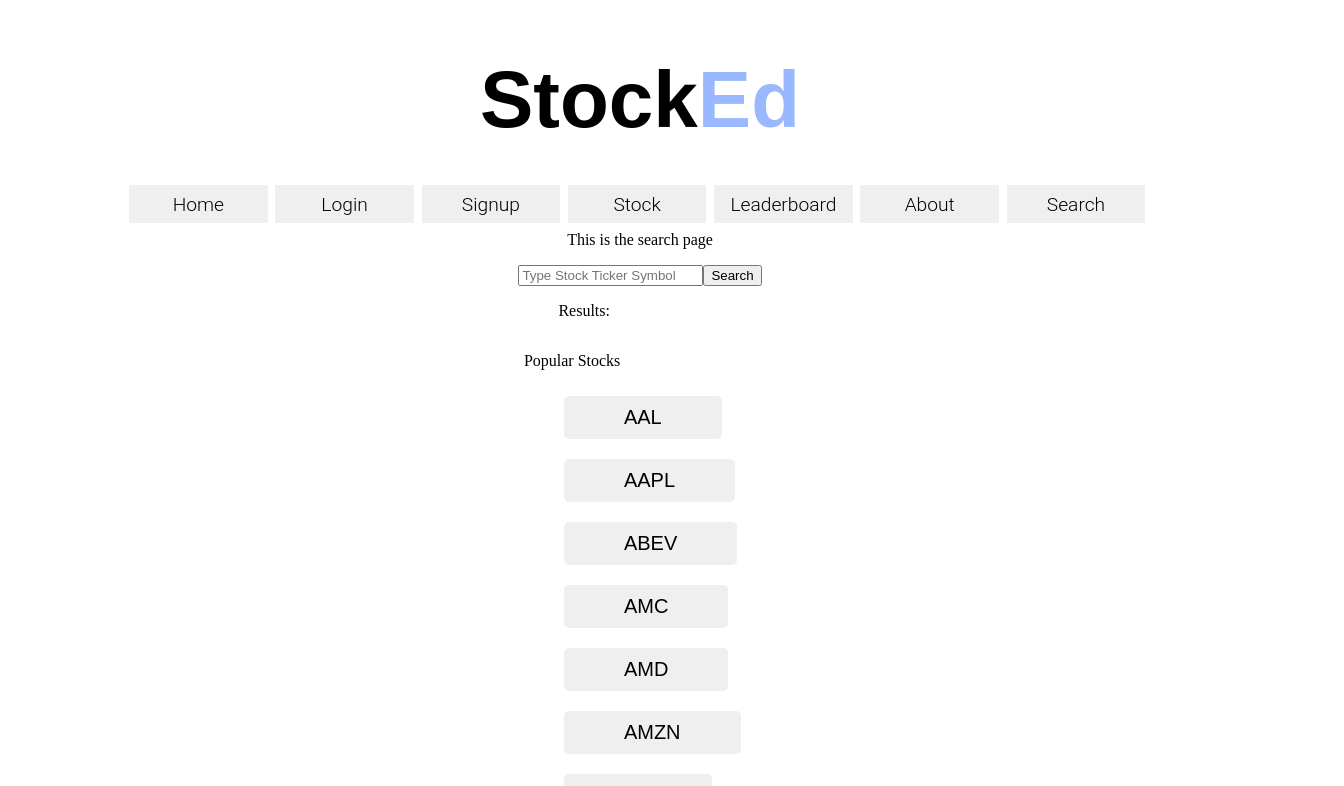
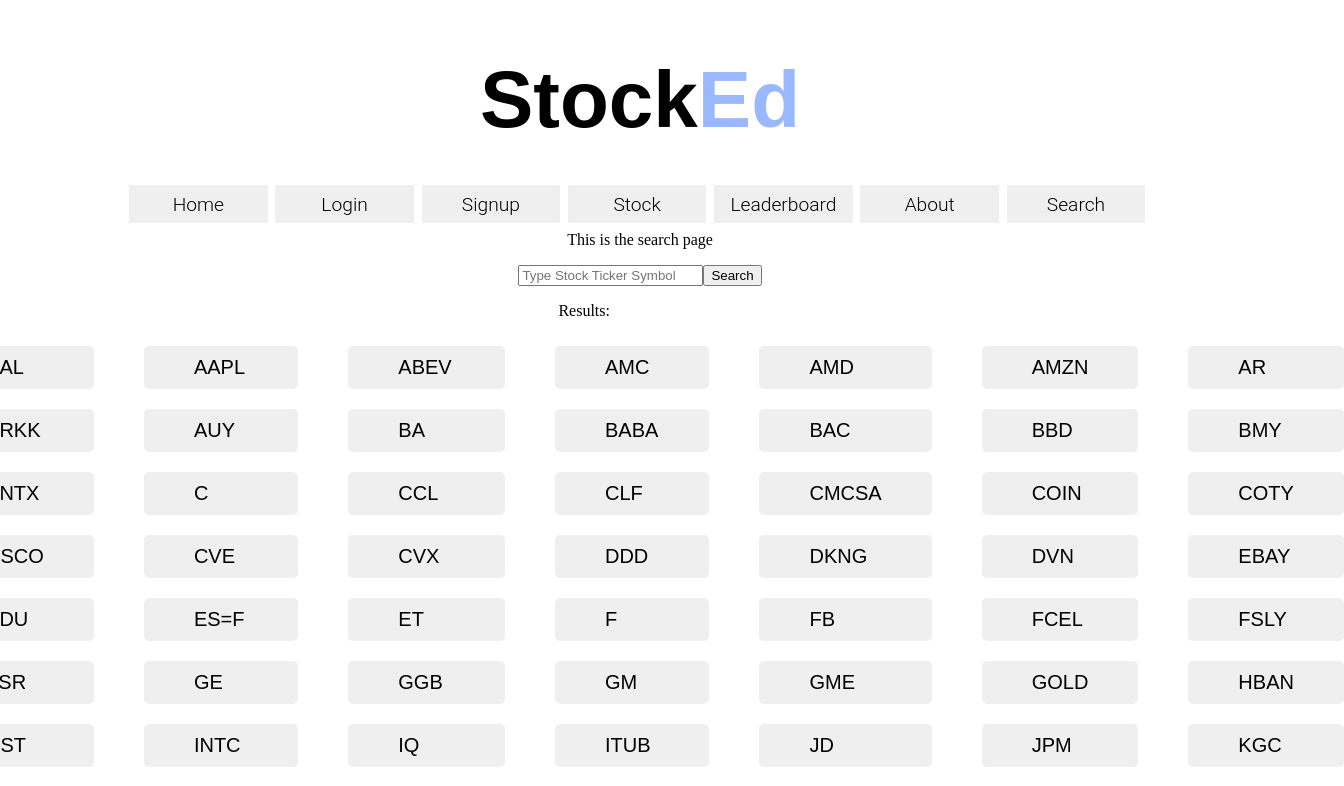
Before and after one commit to xu-jerry/stock-ed, a React (Create React App) app: page /search in a window 1280 px wide. Shown: the top 786 px of the page, 1344 px wide, since content can reach past the window. Built offline with nearby package versions, Linux system fonts and the light colour scheme; a web font is replaced by a local one.

Commit message:
Redesigned Popular Stocks on Search Page
Formated popular stocks into a grid and removed the scrolling component.
Every stock now fits on one page.

```diff
--- a/src/index.js
+++ b/src/index.js
@@ -1,7 +1,7 @@
 import React from 'react';
 import ReactDOM from 'react-dom';
 import './index.css';
-import Navbar from './navigation/Nav';
+import Navbar from './navigation/nav';
 import App from './App';
 import Stock from './Stock';
 import Home from './Home';
--- a/src/searchcomponents/scroll.css
+++ b/src/searchcomponents/scroll.css
@@ -1,13 +1,24 @@
 .stockButton {
     color: black;
     font-size: 20px;
-    padding: 10px 60px;
+    padding: 10px 50px;
     border-radius: 5px;
     margin: 10px 0px;
     border: none;
     cursor: pointer;
+    display: flex;
+    flex-direction: column;
 }
 
 .stockButton:hover {
-    padding: 15px 65px;
+    background-color: black;
+    color: #99B8FF
 }
+
+.stock_container {
+    display: grid;
+    justify-content: left;
+    align-items: center;
+    grid-template-columns: auto auto auto auto auto auto auto;
+    column-gap: 50px;
+}
--- a/src/searchcomponents/scroll.js
+++ b/src/searchcomponents/scroll.js
@@ -6,11 +6,12 @@
     const [isBottom, setIsBottom] = React.useState(false);
     const [state, setDisplayStocks] = React.useState({
         page: 0,
-        stocksToDisplay: props.stocks.slice(0, 30),
+        stocksToDisplay: props.stocks.slice(0, 63),
     });
 
 
-
+    //Decided not to use scrolling
+    /*
     React.useEffect(() => {
         document.addEventListener('scroll', handleScroll);
         return () => window.removeEventListener('scroll', handleScroll);
@@ -48,18 +49,17 @@
             setIsBottom(true);
         }
     }
+    */
 
     //display each stock as a button to click? map()
     return(
         <div>
-            <p> Popular Stocks </p>
-            <ul style = {{ listStyleType: "none" }}>
+            <div className = "stock_container">
                 {state.stocksToDisplay.map(item => (
-                    <li key = {item} >
-                        <button className="stockButton" onClick = {/*Take the user to the stocks page*/ props.goToPage}> {item}
-                        </button>
-                    </li>))}
-            </ul>
+                    <button className="stockButton" onClick = {/*Take the user to the stocks page*/ props.goToPage}> {item}
+                    </button>
+                ))}
+            </div>
 
 
         </div>
```
